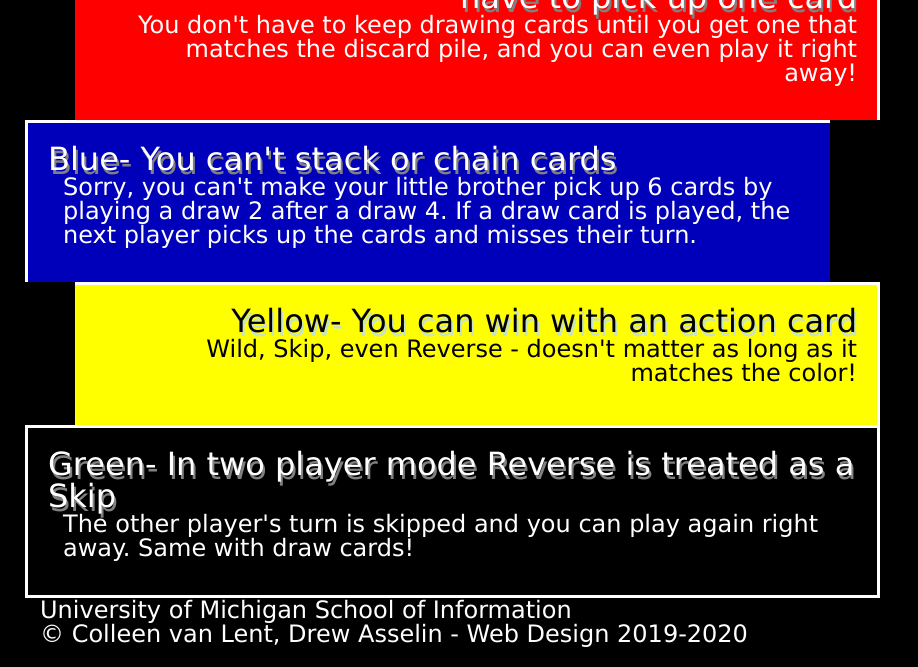
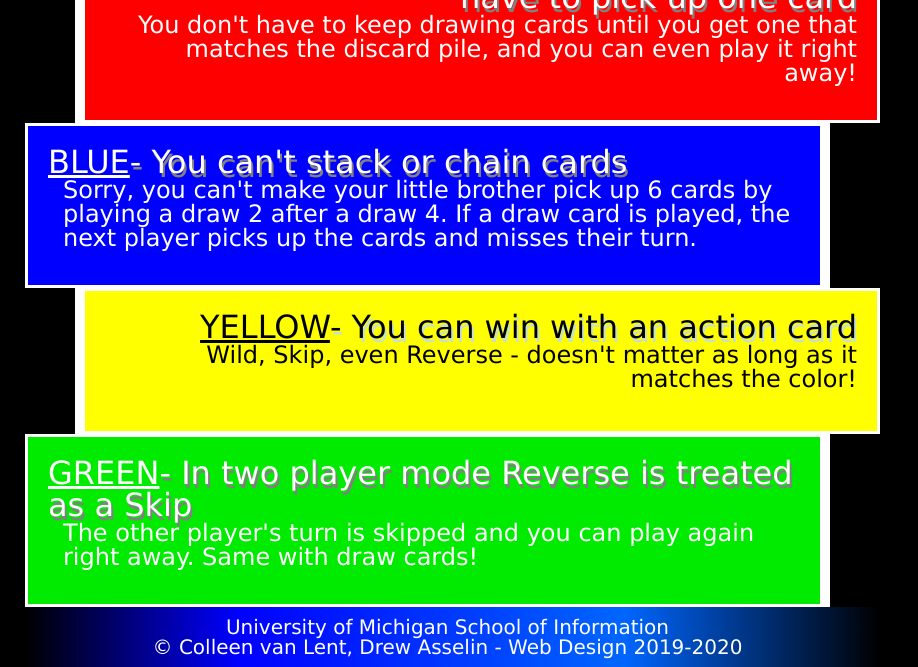
Before and after one commit to myancich/homework2-2022, a plain HTML site: page index.html in a window 1280 px wide. Shown: the part 640-1307 px from the top of the page, without its empty margins (0-918 px from the left). Drawn offline with Linux system fonts and the light colour scheme.

Commit message:
Add files via upload

```diff
--- a/css/style.css
+++ b/css/style.css
@@ -26,10 +26,10 @@ p {
 }
 
 img {
-    width: 350px;
     border: 10px dashed #ffffff;
     display: block;
-    margin-left: 50%;
+    width: 350px;
+    margin: 0 auto;
 }
 
 div {
@@ -47,24 +47,24 @@ div {
     background: #FF0000;
     text-align:right;
     margin-left: 50px;
-    border-bottom: 3px;
-    border-left: 10px;
+    border-bottom: 3px solid #ffffff;
+    border-left: 10px solid #ffffff;
 }
 
 .blue {
-    background: #0000BB;
+    background: #0000FF;
     text-align: left;
     margin-right: 50px;
-    border-right: 10px;
-    border-bottom: 3px;
+    border-right: 10px solid #ffffff;
+    border-bottom: 3px solid #ffffff;
 }
 
 .yellow {
     background: #FFFF00;
     text-align: right;
     margin-left: 50px;
-    border-bottom: 3px;
-    border-left: 10px;
+    border-bottom: 3px solid #ffffff;
+    border-left: 10px solid #ffffff;
 }
 
 .yellow h2 {
@@ -75,3 +75,31 @@ div {
 .yellow p {
     color: #000000;
 }
+
+.green {
+    background: #00EB00;
+    text-align: left;
+    margin-right: 50px;
+    border-right: 10px solid #ffffff;
+    border-bottom: 3px solid #ffffff;
+}
+
+span {
+    text-transform: uppercase;
+    text-shadow: none;
+    text-decoration: underline;
+}
+
+footer {
+    background: #000000;
+    background: linear-gradient(90deg, #000000 0%, #0000ff 25%, #0066ff 70%, #000000 100%);
+}
+
+footer > p  {
+    font-size: 20px;
+    text-align: center;
+    padding-top: 10px;
+    padding-right: 10px;
+    padding-left: 0px;
+    padding-bottom: 10px;
+}
```
